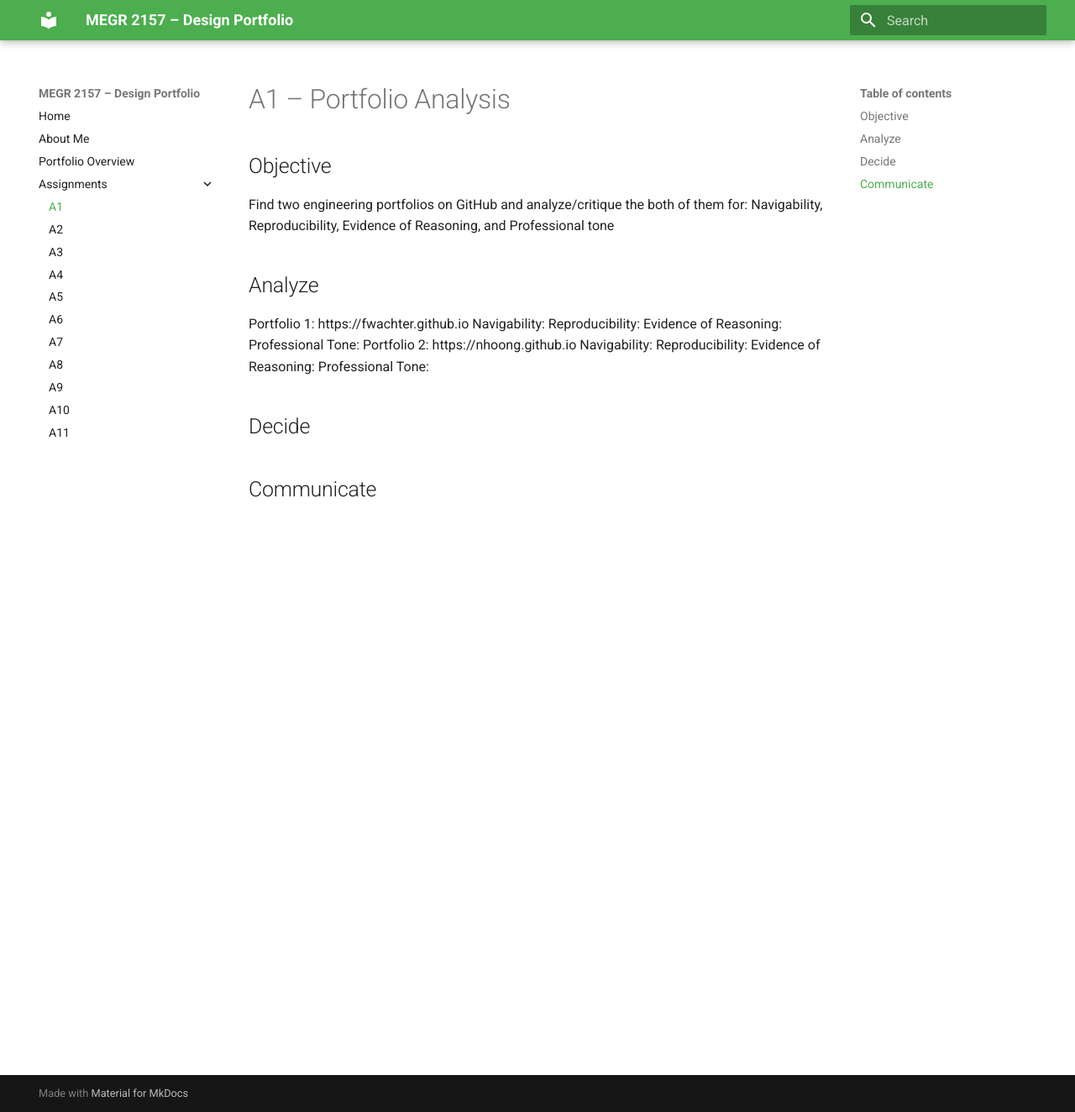
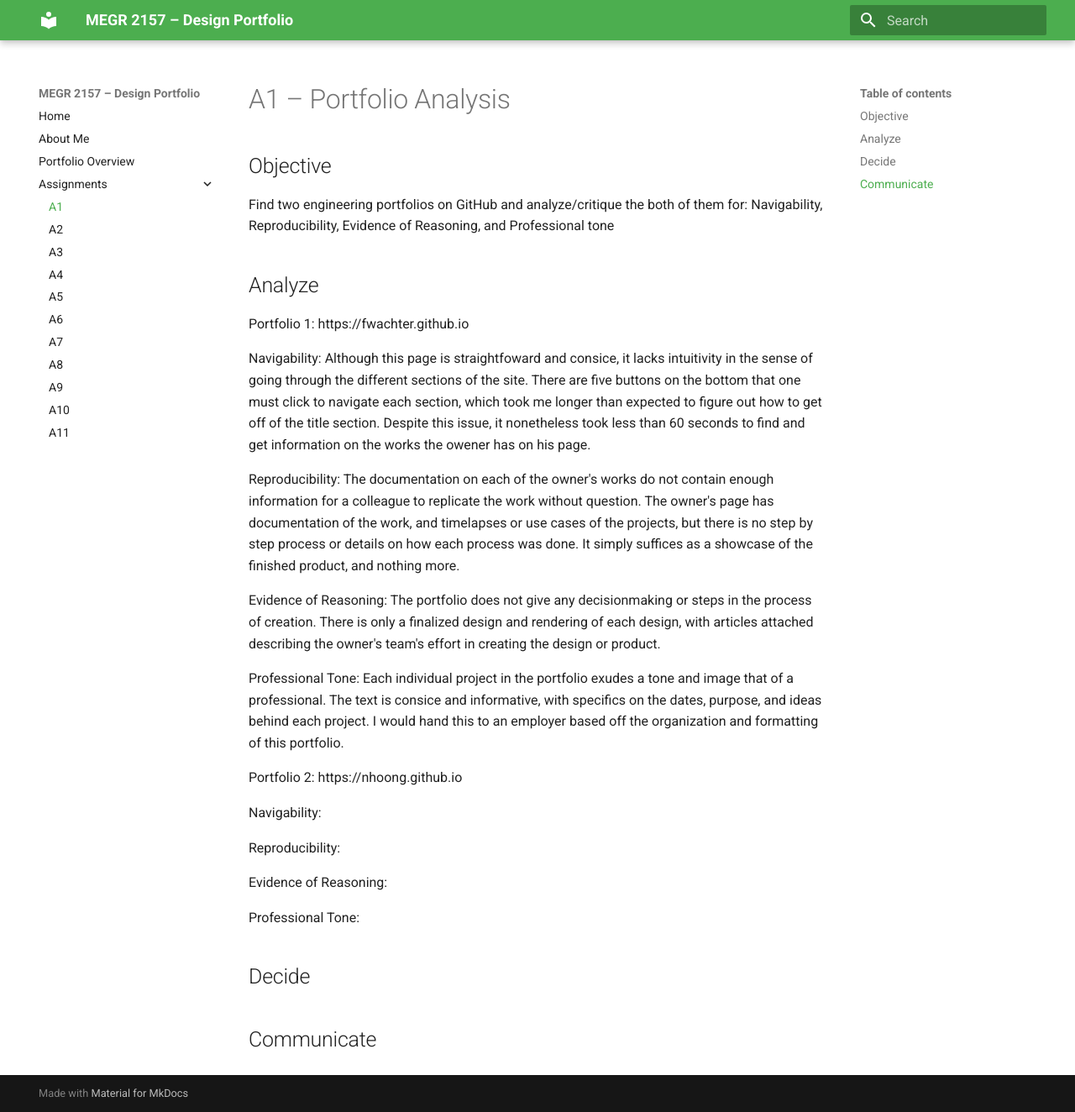
Before and after one commit to N03L1T0/megr2157-noel-portfolio, an MkDocs documentation site: the page built from docs/assignments/A01/index.md, in a window 1280 px wide and 1324 px high. Shown: the whole window at 84% size. Built offline with MkDocs 1.6.1 and Material for MkDocs 9.7.7, drawn with Linux system fonts in a browser that asks for light colours.

Commit message:
portfolio 1 analysis
Expanded analysis section for Portfolio 1, detailing navigability, reproducibility, evidence of reasoning, and professional tone. Added placeholders for Portfolio 2 analysis.

```diff
--- a/docs/assignments/A01/index.md
+++ b/docs/assignments/A01/index.md
@@ -6,14 +6,24 @@ Navigability, Reproducibility, Evidence of Reasoning, and Professional tone
 
 ## Analyze
 Portfolio 1: https://fwachter.github.io
+
+Navigability: Although this page is straightfoward and consice, it lacks intuitivity in the sense of going through the different sections of the site. There are five buttons on the bottom that one must click to navigate each section, which took me longer than expected to figure out how to get off of the title section. Despite this issue, it nonetheless took less than 60 seconds to find and get information on the works the owener has on his page.
+
+Reproducibility: The documentation on each of the owner's works do not contain enough information for a colleague to replicate the work without question. The owner's page has documentation of the work, and timelapses or use cases of the projects, but there is no step by step process or details on how each process was done. It simply suffices as a showcase of the finished product, and nothing more.
+
+Evidence of Reasoning: The portfolio does not give any decisionmaking or steps in the process of creation. There is only a finalized design and rendering of each design, with articles attached describing the owner's team's effort in creating the design or product.
+
+
+Professional Tone: Each individual project in the portfolio exudes a tone and image that of a professional. The text is consice and informative, with specifics on the dates, purpose, and ideas behind each project. I would hand this to an employer based off the organization and formatting of this portfolio.
+
+Portfolio 2: https://nhoong.github.io
+
 Navigability:
+
 Reproducibility:
+
 Evidence of Reasoning:
-Professional Tone:
-Portfolio 2: https://nhoong.github.io
-Navigability:
-Reproducibility:
-Evidence of Reasoning:
+
 Professional Tone:
 
 ## Decide
```
